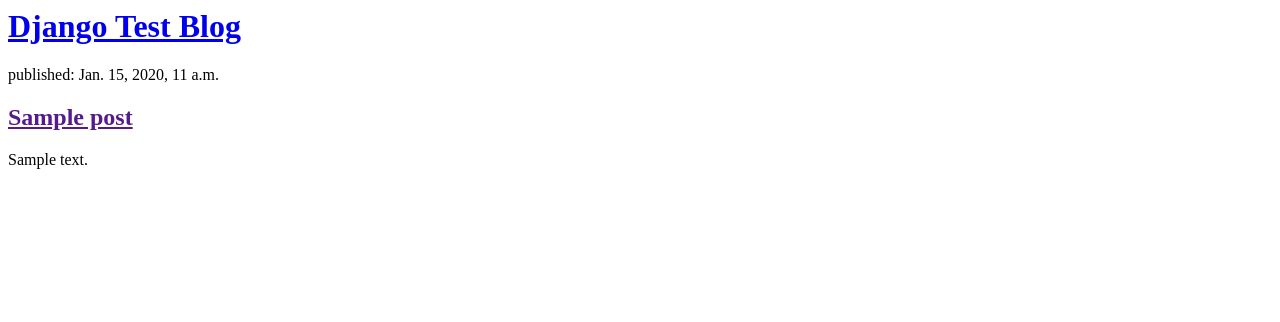
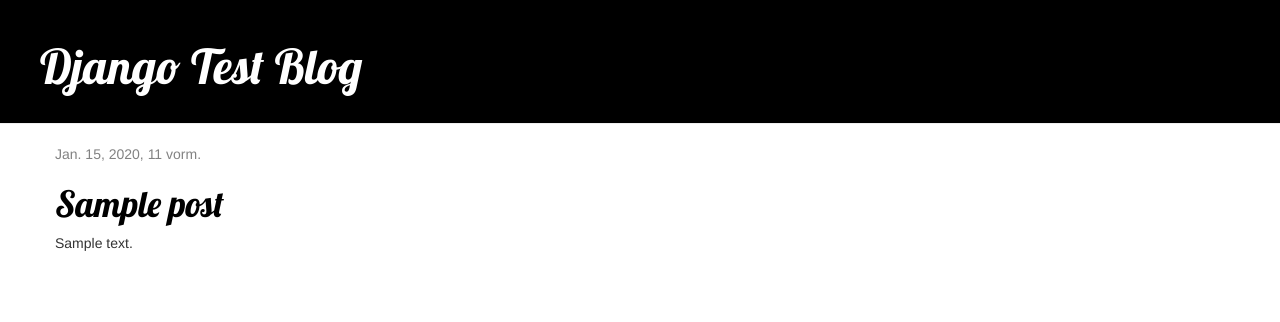
Before and after one commit to philrip/django-tut, a Django app: template blog/templates/blog/post_list.html in a window 1280 px wide. Shown: the top 322 px of the page. Run offline with Django 3.2, Linux system fonts and the light colour scheme; the template is opened without the code that fills it: values that come from a table or form of the project are taken from there, others are empty; tables that the repository leaves empty hold one stand-in row (values such as "Sample post"); some libraries are stand-ins or nearby versions.

Commit message:
New template for detailed posts. Added CSS

```diff
--- /dev/null
+++ b/blog/static/css/blog.css
@@ -0,0 +1,56 @@
+/*h1  a {
+    color: #44D115;
+    font-family: 'Lobster';
+}
+
+body {
+    padding-left: 15px;
+}*/
+
+.page-header {
+    background-color: #000000;
+    margin-top: 0;
+    padding: 20px 20px 20px 40px;
+}
+
+.page-header h1, .page-header h1 a, .page-header h1 a:visited, .page-header h1 a:active {
+    color: #ffffff;
+    font-size: 36pt;
+    text-decoration: none;
+}
+
+.content {
+    margin-left: 40px;
+}
+
+h1, h2, h3, h4 {
+    font-family: 'Lobster', cursive;
+}
+
+.date {
+    color: #828282;
+    /*margin-bottom: 0px;*/
+}
+
+.save {
+    float: right;
+}
+
+.post-form textarea, .post-form input {
+    width: 100%;
+}
+
+.top-menu, .top-menu:hover, .top-menu:visited {
+    color: #ffffff;
+    float: right;
+    font-size: 26pt;
+    margin-right: 20px;
+}
+
+.post {
+    margin-bottom: 70px;
+}
+
+.post h1 a, .post h1 a:visited {
+    color: #000000;
+}
--- /dev/null
+++ b/blog/templates/blog/base.html
@@ -0,0 +1,22 @@
+{% load staticfiles %}
+<head>
+	<link rel="stylesheet" href="//maxcdn.bootstrapcdn.com/bootstrap/3.2.0/css/bootstrap.min.css">
+	<link rel="stylesheet" href="//maxcdn.bootstrapcdn.com/bootstrap/3.2.0/css/bootstrap-theme.min.css">
+	<link rel="stylesheet" href="{% static 'css/blog.css' %}">
+	<link href="http://fonts.googleapis.com/css?family=Lobster&subset=latin,latin-ext" rel="stylesheet" type="text/css">
+
+</head>
+<body>
+	<div class="page-header">
+		<h1><a href="/">Django Test Blog</a></h1>
+	</div>
+
+	<div class="content container">
+        <div class="row">
+            <div class="col-md-8">
+                {% block content %}
+                {% endblock %}
+            </div>
+        </div>
+    </div>
+</body>
--- a/blog/templates/blog/post_list.html
+++ b/blog/templates/blog/post_list.html
@@ -1,11 +1,13 @@
-<div>
-    <h1><a href="/">Django Test Blog</a></h1>
-</div>
+{% extends 'blog/base.html' %}
 
-{% for post in posts %}
-    <div>
-        <p>published: {{ post.published_date }}</p>
-        <h2><a href="">{{ post.title }}</a></h2>
-        <p>{{ post.text|linebreaks }}</p>
-    </div>
-{% endfor %}
+{% block content %}
+    {% for post in posts %}
+        <div class="post">
+            <div class="date">
+                {{ post.published_date }}
+            </div>
+            <h1><a href="{% url 'post_detail' pk=post.pk %}">{{ post.title }}</a></h1>
+            <p>{{ post.text|linebreaks }}</p>
+        </div>
+    {% endfor %}
+{% endblock %}
--- a/blog/urls.py
+++ b/blog/urls.py
@@ -1,6 +1,7 @@
-from django.conf.urls import url
+from django.conf.urls import include, url
 from . import views
 
 urlpatterns = [
 	url(r'^$', views.post_list, name='post_list'),
+	url(r'^post/(?P<pk>\d+)$', views.post_detail, name='post_detail'),
 ]
--- a/blog/views.py
+++ b/blog/views.py
@@ -1,7 +1,11 @@
-from django.shortcuts import render
+from django.shortcuts import render, get_object_or_404
 from django.utils import timezone
 from .models import Post
 
 def post_list(request):
 	posts = Post.objects.filter(published_date__lte=timezone.now()).order_by('published_date')
 	return render(request, 'blog/post_list.html', {'posts': posts})
+
+def post_detail(request, pk):
+	post = get_object_or_404(Post, pk=pk)
+	return render(request, 'blog/post_detail.tml', {'post': post})
--- a/mysite/settings.py
+++ b/mysite/settings.py
@@ -105,7 +105,7 @@ AUTH_PASSWORD_VALIDATORS = [
 # Internationalization
 # https://docs.djangoproject.com/en/1.9/topics/i18n/
 
-LANGUAGE_CODE = 'en-us'
+LANGUAGE_CODE = 'de-de'
 
 TIME_ZONE = 'Europe/Berlin'
 
```
Also changed, not shown: blog/templates/blog/post_detail.html (added, +13 -0 lines).
